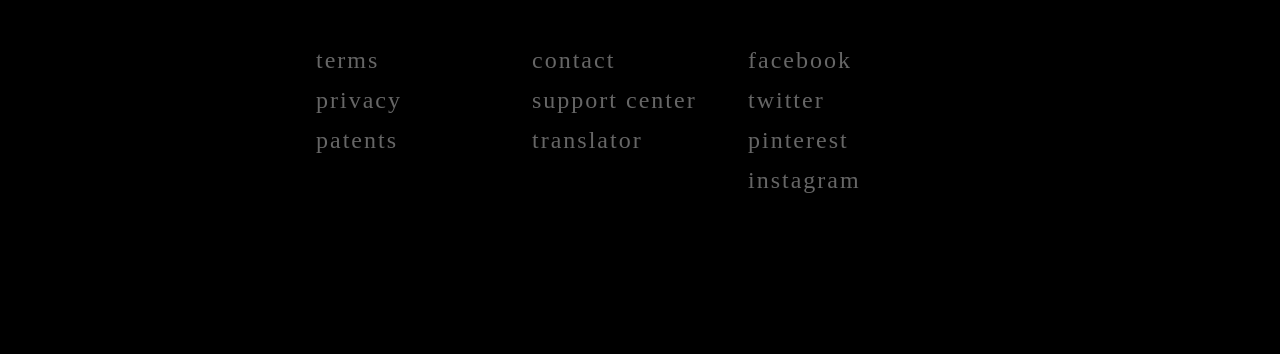
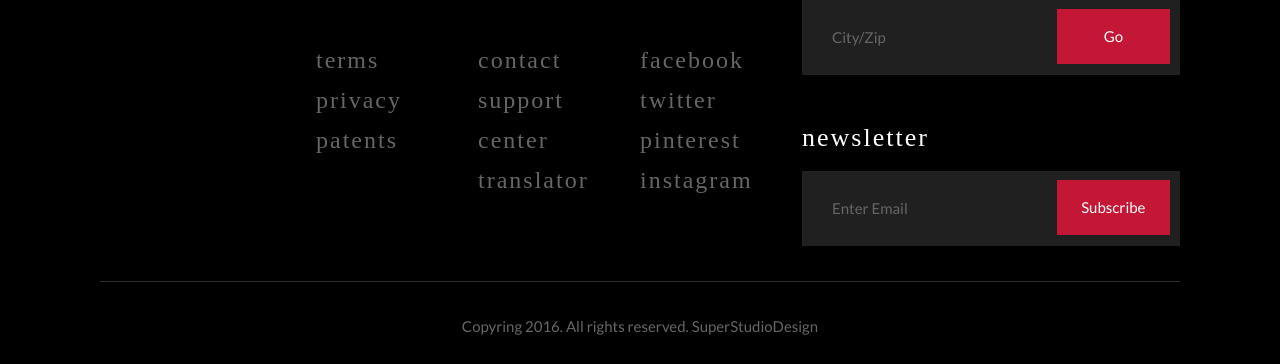
Before and after one commit to goruny4/capture_pro_landing, a website with bundled scripts: page app/index.html in a window 1280 px wide. Shown: the part 3757-4121 px from the top of the page. Built offline with nearby package versions, Linux system fonts and the light colour scheme.

Commit message:
footer final

```diff
--- a/app/index.html
+++ b/app/index.html
@@ -218,25 +218,29 @@
 
 
 <section class="products">
-    <div class="products_item1"><img src="img/items/18mm.png" alt="">
+    <div class="products_item1">
+        <img src="img/items/18mm.png" alt="">
         <div class="products_active">
             <button type="button" name="button">shop now</button>
         </div>
         <p>red prime 18mm <span>$4,750.00</span></p>
     </div>
-    <div class="products_item2"><img src="img/items/25mm.png" alt="">
+    <div class="products_item2">
+        <img src="img/items/25mm.png" alt="">
         <div class="products_active">
             <button type="button" name="button">shop now</button>
         </div>
         <p>red prime 25mm <span>$4,250.00</span></p>
     </div>
-    <div class="products_item3"><img src="img/items/35mm.png" alt="">
+    <div class="products_item3">
+        <img src="img/items/35mm.png" alt="">
         <div class="products_active">
             <button type="button" name="button">shop now</button>
         </div>
         <p>red prime 35mm <span>$4,250.00</span></p>
     </div>
-    <div class="products_item4"><img src="img/items/300mm.png" alt="">
+    <div class="products_item4">
+        <img src="img/items/300mm.png" alt="">
         <div class="products_active">
             <button type="button" name="button">shop now</button>
         </div>
@@ -280,14 +284,21 @@
 
     <div class="footer_forms">
         <div class="footer_forms_locator">
-
+            <label for="">dealer locator</label>
+            <input type="text" name="name" value="" placeholder="City/Zip">
+            <input type="button" name="name" value="Go">
         </div>
         <div class="footer_forms_newsletter">
-
+            <label for="">newsletter</label>
+            <input type="text" name="name" value="" placeholder="Enter Email">
+            <input type="button" name="name" value="Subscribe">
         </div>
     </div>
 
-    <div class="footer_copyring"></div>
+    <div class="footer_copyring">
+        <hr>
+        <p>Copyring 2016. All rights reserved. SuperStudioDesign</p>
+    </div>
 
 </footer>
 
--- a/gulpfile.js
+++ b/gulpfile.js
@@ -6,6 +6,10 @@
 gulp.task('make-sass', function() {
     return gulp.src('src/scss/*.scss')
         .pipe(sass({outputStyle: 'expanded'}))
+        .pipe(autoprefixer({
+			browsers: ['last 20 versions'],
+			cascade: false
+		}))
         .pipe(gulp.dest('app/css'))
         .pipe(bs.reload({stream: true}))
 });
--- a/src/scss/base/_global.scss
+++ b/src/scss/base/_global.scss
@@ -25,7 +25,7 @@
     vertical-align: bottom;
 }
 
-div, header, footer{
+div, header, footer, input{
     box-sizing:border-box;
 }
 
--- a/src/scss/base/_variables.scss
+++ b/src/scss/base/_variables.scss
@@ -1,5 +1,6 @@
 // GLOBAL COLORS
 $hr_color: #d1d1d1; // color for all HR's & BORDERS
+$hr_color2: #2e2e2e; // color for all HR's & BORDERS
 
 $font_main_color: #000;
 
--- a/src/scss/sections/footer/_footer_base.scss
+++ b/src/scss/sections/footer/_footer_base.scss
@@ -3,16 +3,20 @@
 /**********************************/
 
 @mixin footer_font {
+    letter-spacing: 2px;
+
+    color: white;
+
+    font-family: $title_font;
     font-size: 26px;
-    font-family: $title_font;
-    letter-spacing: 2px;
-    color: white;
 }
 
 @mixin footer_font_ul{
+    padding-top: 60px;
+
+    color: $footer_menu_color;
+
     font-size: 24px;
-    color: $footer_menu_color;
-    padding-top: 60px;
     line-height: 40px;
 }
 
@@ -21,14 +25,10 @@
     display: inline-block;
 
     vertical-align: top;
-
-    // border: 1px solid yellow;
-    // background: red;
-
 }
 
 .footer{
-    height: 520px;
+    // height: 520px;
     padding: 120px 100px 0 100px;
 
     background: #000;
@@ -39,6 +39,7 @@
     & a:active,
     & a:visited {
         text-decoration: none;
+
         color: $footer_menu_color;
     }
     & a:hover {
@@ -54,8 +55,9 @@
     }
 
     &_legal{
+        width: 15%;
+
         @include footer_font;
-        width: 20%;
 
         & ul{
             @include footer_font_ul;
@@ -63,8 +65,9 @@
     }
 
     &_help{
+        width: 15%;
+
         @include footer_font;
-        width: 20%;
 
         & ul{
             @include footer_font_ul;
@@ -72,8 +75,9 @@
     }
 
     &_social{
+        width: 15%;
+
         @include footer_font;
-        width: 20%;
 
         & ul{
             @include footer_font_ul;
@@ -81,17 +85,87 @@
     }
 
     &_forms{
+        width: 35%;
+
         @include footer_font;
-        width: 30%;
+        // background: red;
 
-        & ul{
-            @include footer_font_ul;
+        &_locator{
+            position: relative;
         }
+
+        &_newsletter{
+            position: relative;
+
+            margin-top: 50px;
+        }
+
+        & input[type="text"]{
+            width: 100%;
+            height: 75px;
+            margin-top: 20px;
+            padding-right: 40%;
+            padding-left: 30px;
+
+            text-overflow:ellipsis;
+
+            color: $footer_menu_color;
+            border: 0;
+            outline: none;
+            background: #202020;
+
+            font-family: $content_font;
+            font-size: 15px;
+            &::placeholder{
+                color: $footer_menu_color;
+            }
+        }
+        & input[type="button"]{
+            position: absolute;
+            top: 55px;
+            right: 10px;
+
+            width: 30%;
+            height: 55px;
+
+            cursor: pointer;
+
+            color: white;
+            border: 0;
+            outline: none;
+            background: $active_color;
+
+            font-family: $content_font;
+            font-size: 15px;
+
+            &:active{
+                background: $active_click_color;
+            }
+        }
+
     }
 
     &_copyring{
         width: 100%;
-        height: 90px;
+        // height: 90px;
+
+        text-align: center;
+
+        color: $footer_menu_color;
+
+        font-family: $content_font;
+        font-size: 15px;
+
+        & hr {
+            height: 1px;
+            margin-top: 35px;
+
+            border: 0;
+            background: $hr_color2;
+        }
+        & p{
+            padding: 30px 0;
+        }
     }
 }
 
--- a/src/scss/sections/products/_products_base.scss
+++ b/src/scss/sections/products/_products_base.scss
@@ -37,6 +37,8 @@
 
         width: 50%;
         margin: auto;
+
+        transition: width .5s;
     }
 
     &_item1,
@@ -64,6 +66,14 @@
         }
     }
 
+    &_item1:hover > img,
+    &_item2:hover > img,
+    &_item3:hover > img,
+    &_item4:hover > img{
+        width: 60%;
+        filter: blur(5px);
+    }
+
     &_item1:hover .products_active,
     &_item2:hover .products_active,
     &_item3:hover .products_active,
@@ -79,6 +89,7 @@
         width: 100%;
         height: 100%;
         margin-top: 400px;
+        background: transparent;
 
         & button{
             position: absolute;
```
Also changed, not shown: app/css/style.css.
